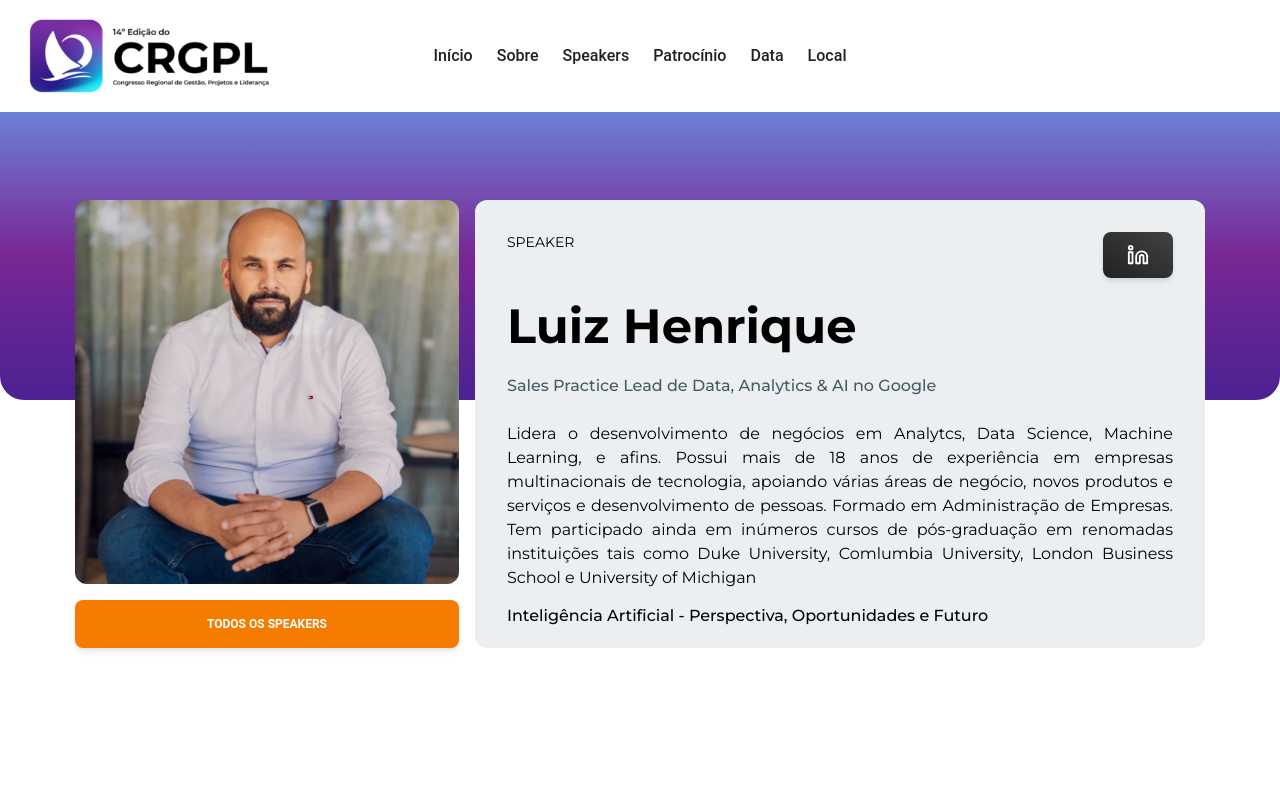
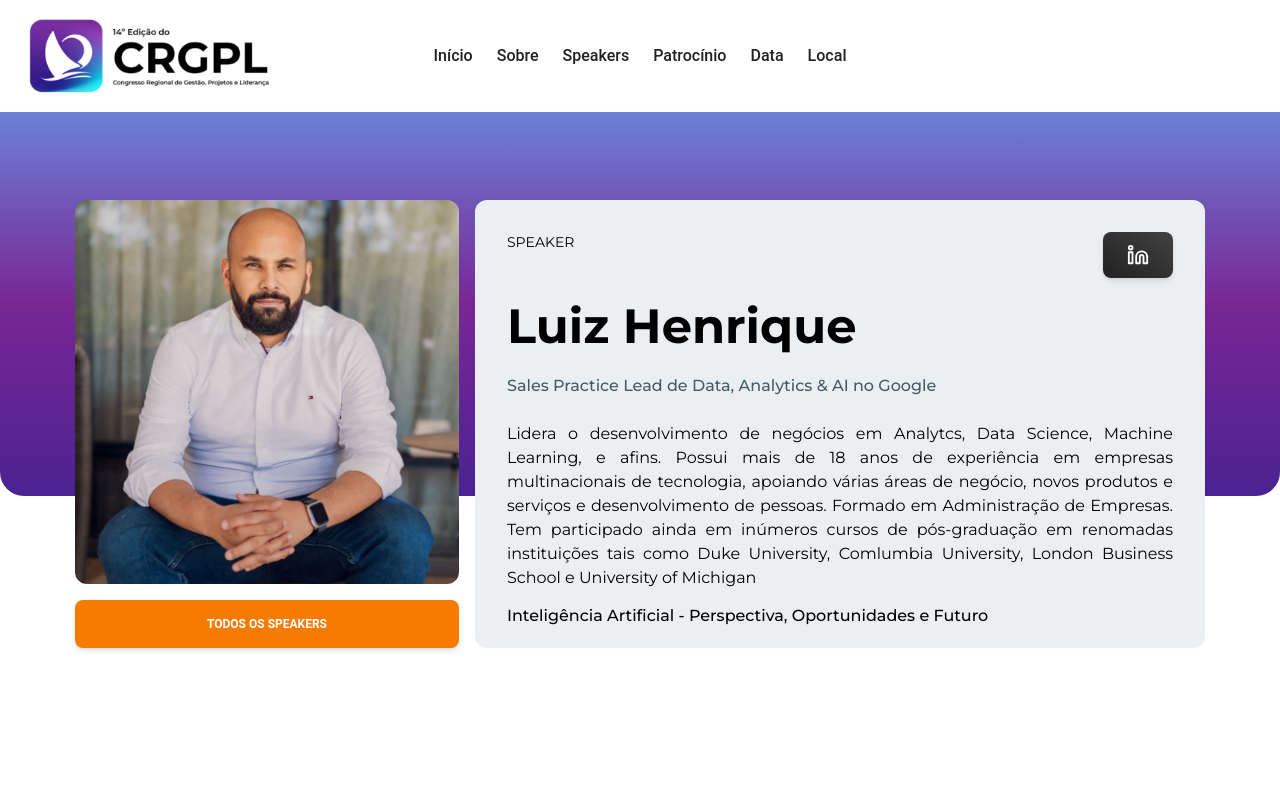
Before and after one commit to f3gomes/pmi-event-page, a Next.js app: page /speaker/1 in a window 1280 px wide. Shown: the top 800 px of the page. Built offline with nearby package versions, Linux system fonts and the light colour scheme.

Commit message:
styles: fix speaker bg styles

```diff
--- a/app/speaker/[id]/page.tsx
+++ b/app/speaker/[id]/page.tsx
@@ -12,7 +12,7 @@ const SpeakerPage = ({ params: { id } }: SpeakerPageProps) => {
   return (
     <>
       <Navbar home={false} />
-      <div className="h-72 mt-28 -mb-96 xl:-mb-[25rem] rounded-b-3xl bg-gradient-to-b from-event-300 via-event-200 to-event-400"></div>
+      <div className="h-96 w-full mt-28 absolute -z-50 rounded-b-3xl bg-gradient-to-b from-event-300 via-event-200 to-event-400"></div>
       <div className="h-6"></div>
       <SpeakerDetails speakerId={id} />
       <Footer />
--- a/components/event-location/index.tsx
+++ b/components/event-location/index.tsx
@@ -6,7 +6,7 @@ const EventLocation = () => {
       id="location"
       className="flex items-center justify-center gap-10 flex-col py-32 px-4"
     >
-      <h1 className="text-4xl font-medium text-center">Local do Evento</h1>
+      <h1 className="text-4xl font-semibold text-center">Local do Evento</h1>
 
       <div className="flex gap-6 flex-wrap justify-center max-w-full">
         <div>
--- a/components/medal-icon/medal.tsx
+++ b/components/medal-icon/medal.tsx
@@ -6,8 +6,8 @@ const Medal = ({ fill }: MedalProps) => {
   return (
     <svg
       xmlns="http://www.w3.org/2000/svg"
-      width={50}
-      height={50}
+      width={40}
+      height={40}
       viewBox="0 0 24 24"
       fill={fill}
       className="absolute top-1 right-0"
```
